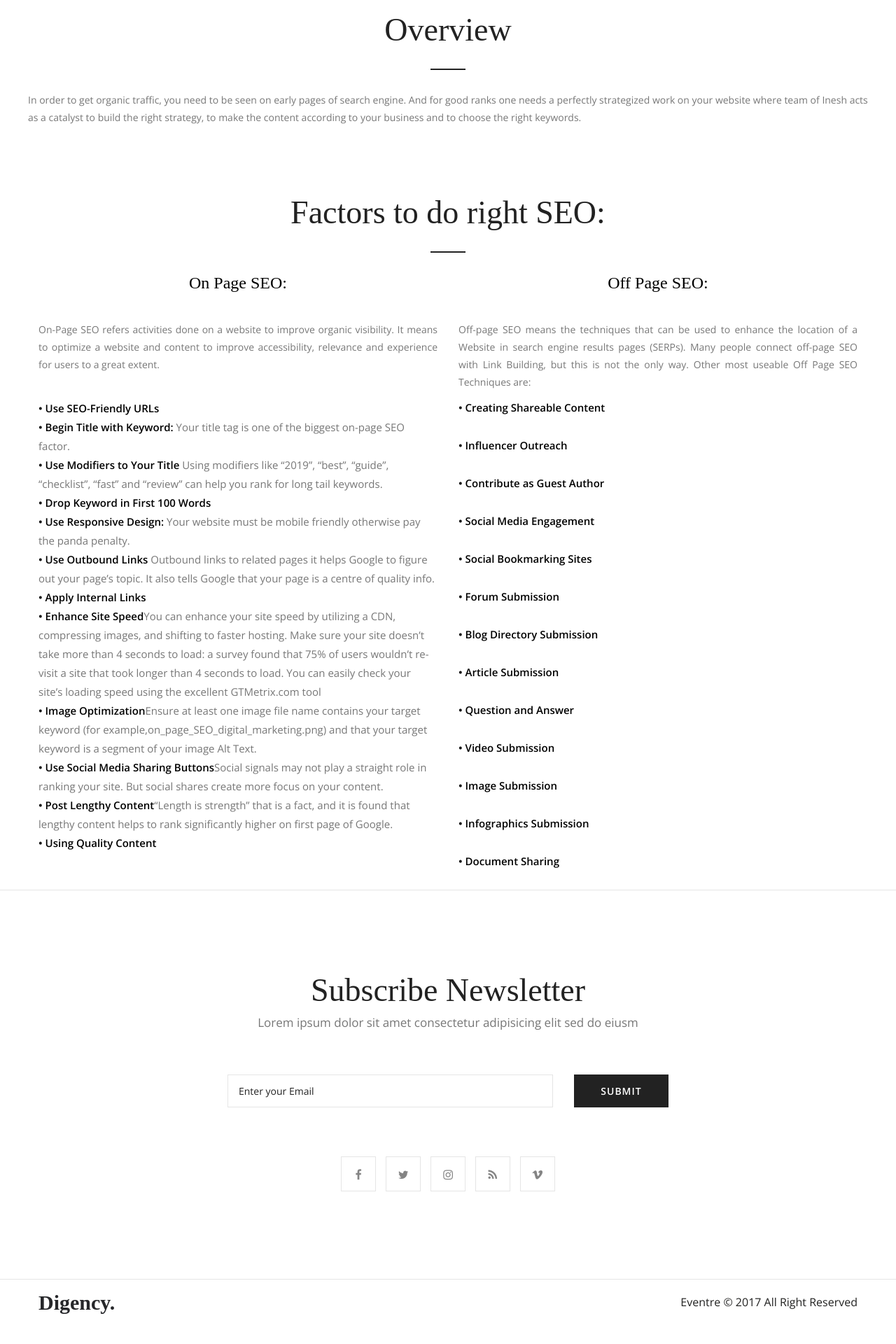
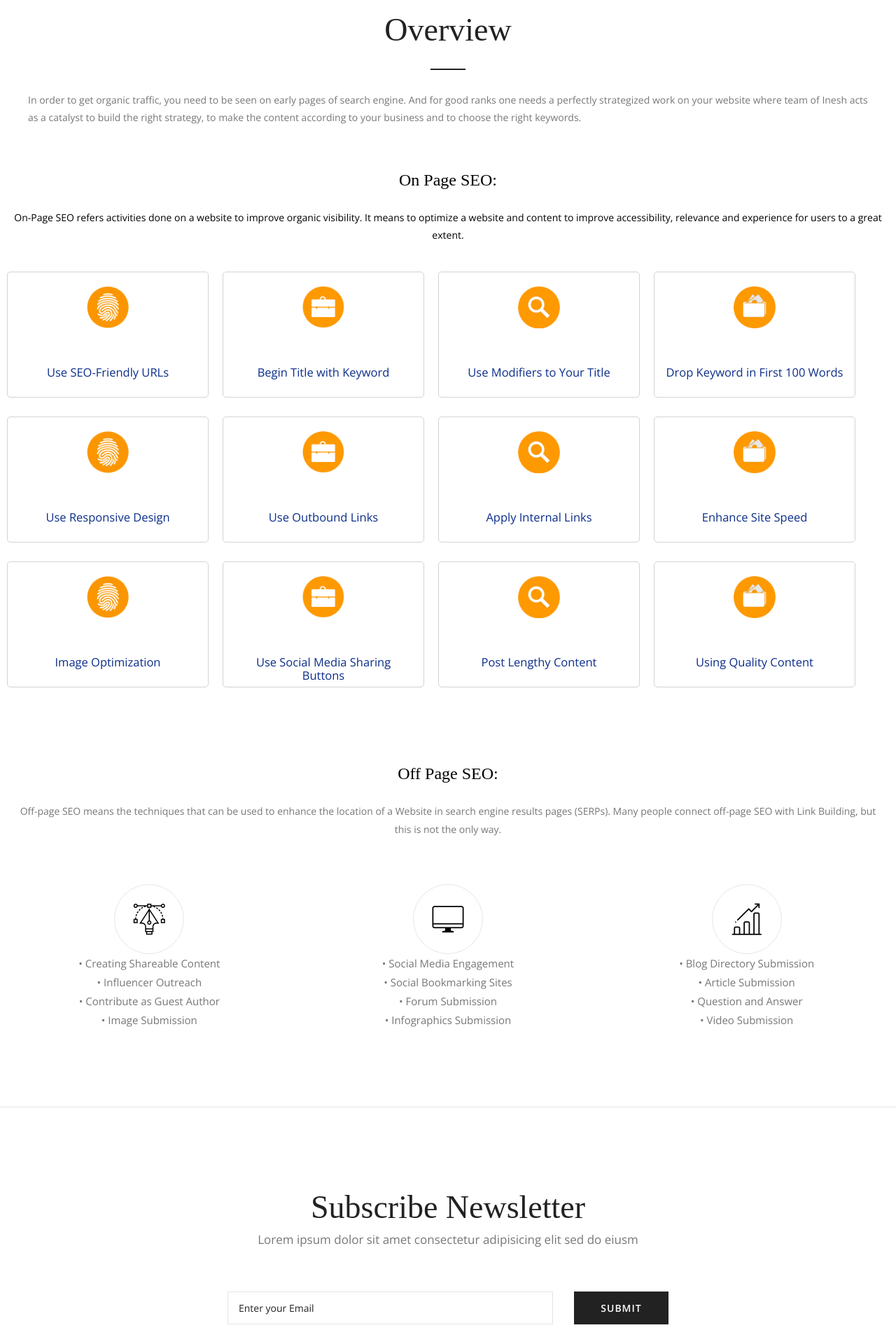
Before and after one commit to vasujain314/Inesh-Web-Project, a PHP site: page /seo-lead.html in a window 1280 px wide. Shown: the part 711-2631 px from the top of the page at 70% size. Before the commit the page ends 2588 px from the top, so only its background shows below. Run offline with PHP 8.4, Linux system fonts and the light colour scheme; some web fonts are replaced.

Commit message:
boxes createdd

```diff
--- a/css/style.css
+++ b/css/style.css
@@ -1925,3 +1925,54 @@ ul,li{
   text-align: center;
 
 }
+		.cb-container {
+    cursor: pointer;
+    overflow: hidden;
+    position: relative;
+    transition:all 0.5s ease-out;
+}
+
+.cb-container:hover {
+    margin-top:-120px;
+}
+.dontknowthename:hover{
+  box-shadow: 0 5px 40px rgba(0,0,0,.05);
+
+}
+ .dontknowthename{
+    border:1px solid lightgrey;
+    margin:0 10px;
+    border-radius: 5px;
+    max-width: 22.5%;
+    flex: 22.5%;
+    overflow: hidden;
+    max-height: 180px;
+  }
+  .dontknowthename h4{
+    font-size: 1.1em;
+  }
+  .dontknowthename .icon{
+  	font-size: 55px;
+  	color:#525459;
+    text-align: center;
+    margin-top:50px;
+  }
+  .dontknowthename-x{
+  	border:1px solid lightgrey;
+    margin:0 10px;
+    border-radius: 5px;
+
+    flex: 22.5%;
+    padding:0;
+  }
+  .dontknowthename-x img{
+  	border-top-right-radius: 5px;
+  	border-top-left-radius: 5px;
+  }
+  .dontknowthename-x h1{
+  	font-size: 24px;
+  }
+  .dontknowthename-x ul{
+  	padding-left: 0;
+  	text-align: left;
+  }
--- a/seo-lead.html
+++ b/seo-lead.html
@@ -127,82 +127,193 @@ Search Engine Optimization is a process to improve your search rank by enhancing
 
                 <p>In order to get organic traffic, you need to be seen on early pages of search engine. And for good ranks one needs a perfectly strategized work on your website where team of Inesh acts as a catalyst to build the right strategy, to make the content according to your business and to choose the right keywords.</p>
 </div>
-<br/><br/><br/>
-<div class="row">
-   <div class="section-title" style="margin-bottom: 4rem;">
-                    <h2 class="text-center">Factors to do right SEO:</h2>
-                </div>
-    <div class="col-sm-6 col-xs-12" >
+<br/><br/>
+</div></div>
+
+
+<section >
+      <div class="container-fluid">
         <div  style="margin-bottom: 4rem; color: black;">
                     <h3 class="text-center">On Page SEO:</h3>
+                    <br/>
+                    <p class="text-center">On-Page SEO refers activities done on a website to improve organic visibility. It means to optimize a website and content to improve accessibility, relevance and experience for users to a great extent.</p>
                 </div>
-<p class="text-justify">
-    On-Page SEO refers activities done on a website to improve organic visibility. It means to optimize a website and content to improve accessibility, relevance and experience for users to a great extent.
-</p>
-<br/>
-<ul>
-    <li><b>• Use SEO-Friendly URLs</b>  </li>
-    <li> <b> • Begin Title with Keyword:</b> Your title tag is one of the biggest on-page SEO factor.  </li>
-    <li> <b> • Use Modifiers to Your Title</b>
-Using modifiers like “2019”, “best”, “guide”, “checklist”, “fast” and “review” can help you rank for long tail keywords.
-  </li>
-    <li><b> •  Drop Keyword in First 100 Words </b> </li>
-    <li><b> •  Use Responsive Design:</b> Your website must be mobile friendly otherwise pay the panda penalty.  </li>
-    <li><b> •  Use Outbound Links</b>
-Outbound links to related pages it helps Google to figure out your page’s topic. It also tells Google that your page is a centre of quality info.
-  </li>
+        <div class="row">
+          <div class="col-lg-3 dontknowthename " >
+            <div class="cb-container"  >
+                <div class="icon"><image src="img/x.png" width="60px" height="60px" style="margin-top:-35px"></div>
+                <br/>           <br/>
+              <h4 class="title" Align="center" style="color:#0c2e8a"><a href="" style="color:#0c2e8a">Use SEO-Friendly URLs</a></h4>
+              <br/>
+              <p class="description">SEO Friendly URLs are the key of increasing on rank on any search engine platform.</p>
+            </div>
+          </div>
+          <div class="col-lg-3 dontknowthename">
+              <div class="cb-container">
+                <div class="icon"><image src="img/y.jpg" width="60px" height="60px"  style="margin-top:-35px"></div>
+                    <br/> <br/>
+                <h4 class="title" Align="center" style="color:#0c2e8a"><a href="" style="color:#0c2e8a">Begin Title with Keyword</a></h4>
+                <br/>
+                <p class="description">Your title tag is one of the biggest on-page SEO factor.</p>
+              </div>
+            </div>
+            <div class="col-lg-3 dontknowthename" >
+                <div class="cb-container">
+                  <div class="icon"><image src="img/z.jpg" width="60px" height="60px"  style="margin-top:-35px"></div><br/> <br/>
+                  <h4 class="title" Align="center" ><a href=""style="color:#0c2e8a">Use Modifiers to Your Title</a></h4>
+                  <br/>
+                  <p class="description">Using modifiers like “2019”, “best”, “guide”, “checklist”, “fast” and “review” can help you rank for long tail keywords.</p>
+                </div>
+              </div>
+              <div class="col-lg-3 dontknowthename" >
+                  <div class="cb-container">
+                    <div class="icon"><image src="img/w.jpg" width="60px" height="60px" style="margin-top:-35px"></div><br/> <br/>
+                    <h4 class="title" Align="center" ><a href=""style="color:#0c2e8a">Drop Keyword in First 100 Words</a></h4>
+                    <br/>
+                    <p class="description">Google bots are most likely to find a specific keyword in first 100 words of the page. So it is kind of necessary to drop a good keyword there. </p>
+                  </div>
+                </div>
+        </div>
+        <br/>
+        <div class="row">
 
-  <li><b>• Apply Internal Links </b></li>
-  <li><b>• Enhance Site Speed</b>You can enhance your site speed by utilizing a CDN, compressing images, and shifting to faster hosting. Make sure your site doesn’t take more than 4 seconds to load: a survey found that 75% of users wouldn’t re-visit a site that took longer than 4 seconds to load.
-You can easily check your site’s loading speed using the excellent GTMetrix.com tool</li>
-  <li><b>• Image Optimization</b>Ensure at least one image file name contains your target keyword (for example,on_page_SEO_digital_marketing.png) and that your target keyword is a segment of your image Alt Text.</li>
-  <li><b>• Use Social Media Sharing Buttons</b>Social signals may not play a straight role in ranking your site. But social shares create more focus on your content.</li>
-  <li><b>• Post Lengthy Content</b>“Length is strength” that is a fact, and it is found that lengthy content helps to rank significantly higher on first page of Google.</li>
-<li><b>• Using Quality Content</b></li>
-</ul>
+          <div class="col-lg-3 dontknowthename " >
+            <div class="cb-container"  >
+                <div class="icon"><image src="img/x.png" width="60px" height="60px" style="margin-top:-35px"></div> <br/>    <br/>
+              <h4 class="title" Align="center" style="color:#0c2e8a"><a href="" style="color:#0c2e8a">Use Responsive Design</a></h4>
+              <br/>
+              <p class="description">Your website must be mobile friendly otherwise pay the panda penalty.</p>
+            </div>
+          </div>
+          <div class="col-lg-3 dontknowthename">
+              <div class="cb-container">
+                <div class="icon"><image src="img/y.jpg" width="60px" height="60px"  style="margin-top:-35px"></div><br/> <br/>
+                <h4 class="title" Align="center" style="color:#0c2e8a"><a href="" style="color:#0c2e8a">Use Outbound Links</a></h4>
+                <br/>
+                <p class="description">Outbound links to related pages it helps Google to figure out your page’s topic. It also tells Google that your page is a centre of quality info.</p>
+              </div>
+            </div>
+            <div class="col-lg-3 dontknowthename" >
+                <div class="cb-container">
+                  <div class="icon"><image src="img/z.jpg" width="60px" height="60px"  style="margin-top:-35px"></div><br/> <br/>
+                  <h4 class="title" Align="center" ><a href=""style="color:#0c2e8a">Apply Internal Links</a></h4>
+                  <br/>
+                  <p class="description">Internal links would help Google to understand the responsiveness of your website along with what your website represents.</p>
+                </div>
+              </div>
+              <div class="col-lg-3 dontknowthename" >
+                  <div class="cb-container">
+                    <div class="icon"><image src="img/w.jpg" width="60px" height="60px" style="margin-top:-35px"></div><br/> <br/>
+                    <h4 class="title" Align="center" ><a href=""style="color:#0c2e8a">Enhance Site Speed</a></h4>
+                    <br/>
+                    <p class="description">You can enhance your site speed by utilizing a CDN, compressing images, and shifting to faster hosting. Make sure your site doesn’t take more than 4 seconds to load: a survey found that 75% of users wouldn’t re-visit a site that took longer than 4 seconds to load.
+You can easily check your site’s loading speed using the excellent GTMetrix.com tool </p>
+                  </div>
+                </div>
 
-    </div>
-        <div class="col-sm-6 col-xs-12" >
+        </div>
+
+        <br/>
+        <div class="row">
+
+          <div class="col-lg-3 dontknowthename " >
+            <div class="cb-container"  >
+                <div class="icon"><image src="img/x.png" width="60px" height="60px" style="margin-top:-35px"></div>   <br/>  <br/>
+              <h4 class="title" Align="center" style="color:#0c2e8a"><a href="" style="color:#0c2e8a">Image Optimization</a></h4>
+              <br/>
+              <p class="description">Ensure at least one image file name contains your target keyword (for example,on_page_SEO_digital_marketing.png) and that your target keyword is a segment of your image Alt Text.</p>
+            </div>
+          </div>
+          <div class="col-lg-3 dontknowthename">
+              <div class="cb-container">
+                <div class="icon"><image src="img/y.jpg" width="60px" height="60px"  style="margin-top:-35px"></div><br/> <br/>
+                <h4 class="title" Align="center" style="color:#0c2e8a"><a href="" style="color:#0c2e8a"> Use Social Media Sharing Buttons</a></h4>
+                <br/>
+                <p class="description">Social signals may not play a straight role in ranking your site. But social shares create more focus on your content.</p>
+              </div>
+            </div>
+            <div class="col-lg-3 dontknowthename" >
+                <div class="cb-container">
+                  <div class="icon"><image src="img/z.jpg" width="60px" height="60px"  style="margin-top:-35px"></div><br/> <br/>
+                  <h4 class="title" Align="center" ><a href=""style="color:#0c2e8a">Post Lengthy Content</a></h4>
+                  <br/>
+                  <p class="description">“Length is strength” that is a fact, and it is found that lengthy content helps to rank significantly higher on first page of Google.</p>
+                </div>
+              </div>
+              <div class="col-lg-3 dontknowthename" >
+                  <div class="cb-container">
+                    <div class="icon"><image src="img/w.jpg" width="60px" height="60px" style="margin-top:-35px"></div><br/><br/>
+                    <h4 class="title" Align="center" ><a href=""style="color:#0c2e8a">Using Quality Content</a></h4>
+                    <br/>
+                    <p class="description">Quality and Unique content is not only important, it also shows your brand value. A copied content is neither helpful for SEO nor for visitors. </p>
+                  </div>
+                </div>
+
+        </div>
+      </div>
+    </section>
+<section class="wellcome-section" >
+      <div class="container-fluid">
         <div  style="margin-bottom: 4rem; color: black;">
                     <h3 class="text-center">Off Page SEO:</h3>
+                    <br/>
+                    <p class="text-center">Off-page SEO means the techniques that can be used to enhance the location of a Website in search engine results pages (SERPs). Many people connect off-page SEO with Link Building, but this is not the only way. </p>
+
                 </div>
-<p class="text-justify">
-   Off-page SEO means the techniques that can be used to enhance the location of a Website in search engine results pages (SERPs). Many people connect off-page SEO with Link Building, but this is not the only way. Other most useable Off Page SEO Techniques are:
-</p>
-<ul>
-    <li><b>•   Creating Shareable Content </b></li>
-    <br/>
-    <li><b>•   Influencer Outreach</b> </li>
-    <br/>
-    <li><b> •  Contribute as Guest Author</b> </li>
-    <br/>
-    <li><b> •  Social Media Engagement</b> </li>
-    <br/>
-    <li><b> •  Social Bookmarking Sites</b></li>
-    <br/>
-    <li><b>•   Forum Submission</b> </li>
-    <br/>
-   <li> <b> •  Blog Directory Submission </b></li>
-   <br/>
-   <li> <b>•   Article Submission </b> </li>
-   <br/>
-   <li> <b>•   Question and Answer</b>  </li>
-   <br/>
-   <li> <b>•   Video Submission </b> </li>
-   <br/>
-   <li> <b> •  Image Submission </b></li>
-   <br/>
-   <li> <b> •  Infographics Submission</b></li>
-   <br/>
-   <li> <b> •  Document Sharing</b> </li>
-   <br/>
-</ul>
+        <div class="row">
 
-    </div>
+       <div class="col-lg-4 col-md-6 col-sm-6 col-xs-12">
+                    <div class="item-holder text-center">
+                        <div class="icon-box">
+                            <i class="flaticon-vector"></i>
+                        </div>
+                        <div class="text">
 
-</div>
-</div>
+                            <ul>
+                                <li>•   Creating Shareable Content</li>
+                                <li>•   Influencer Outreach</li>
+                                <li>•   Contribute as Guest Author</li>
+                               <li> •   Image Submission</li>
+                            </ul>
+                        </div>
+                    </div>
+                </div>
+                <div class="col-lg-4 col-md-6 col-sm-6 col-xs-12">
+                    <div class="item-holder text-center">
+                        <div class="icon-box">
+                            <i class="flaticon-computer"></i>
+                        </div>
+                        <div class="text">
 
+                             <ul>
+                                <li>•   Social Media Engagement</li>
+                                <li>•   Social Bookmarking Sites</li>
+                                <li>•   Forum Submission</li>
+                                <li>•   Infographics Submission</li>
+                            </ul>
+                        </div>
+                    </div>
+                </div>
+                <div class="col-lg-4 col-md-6 col-sm-6 col-xs-12">
+                    <div class="item-holder text-center">
+                        <div class="icon-box">
+                            <i class="flaticon-bar-chart"></i>
+                        </div>
+                        <div class="text">
+
+                            <ul>
+                                <li>•   Blog Directory Submission</li>
+<li>•   Article Submission</li>
+<li>•   Question and Answer</li>
+<li>•   Video Submission</li>
+
+                            </ul>
+                        </div>
+                    </div>
+                </div>
+            </div>
+      </div>
+    </section>
 
 
     <!-- END WEB DEVELOPMENT -->
```
Also changed, not shown: content-mkt.html (+61 -18 lines), google-adwords.html (+58 -15 lines), social-media.html (+1 -271 lines).
